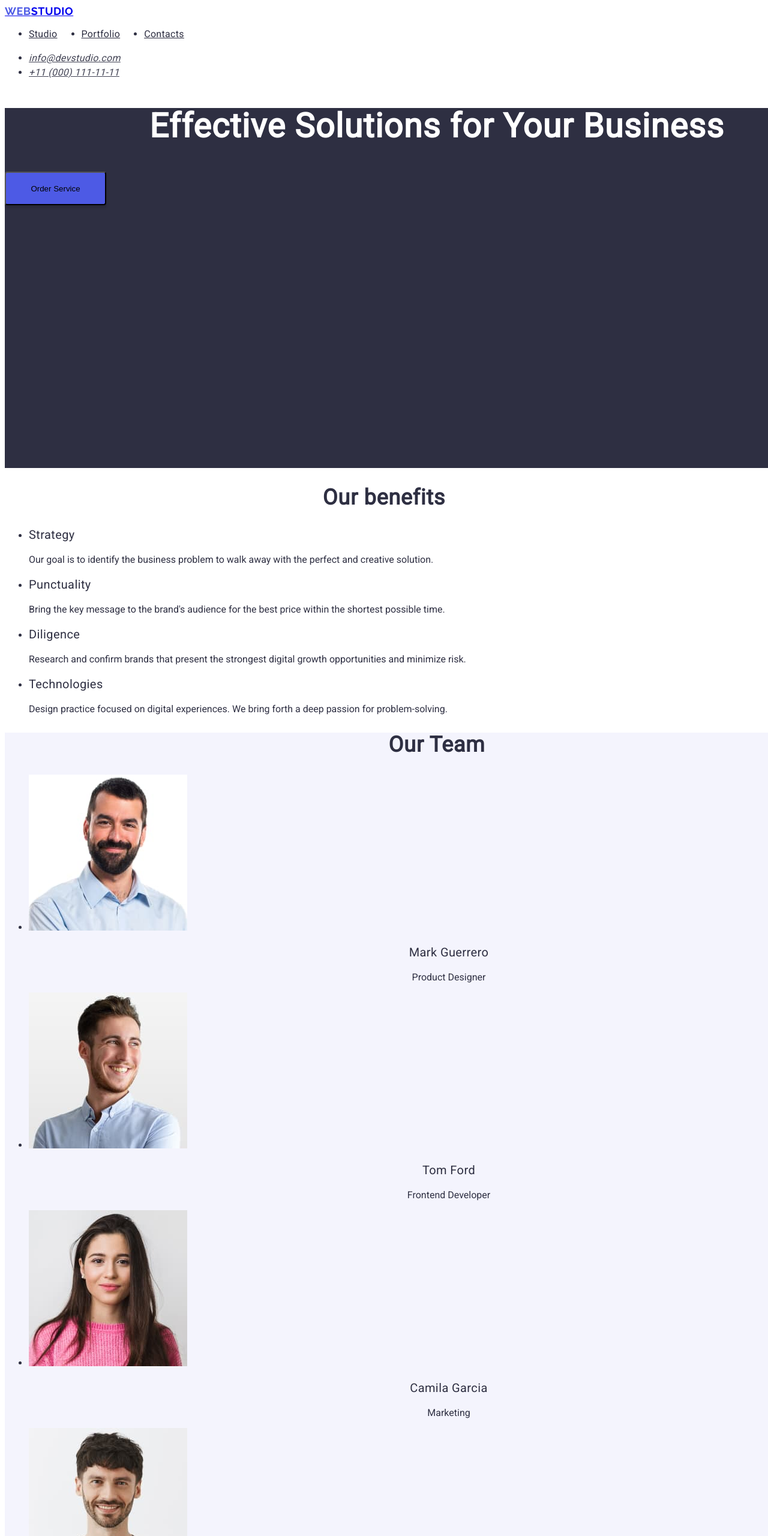
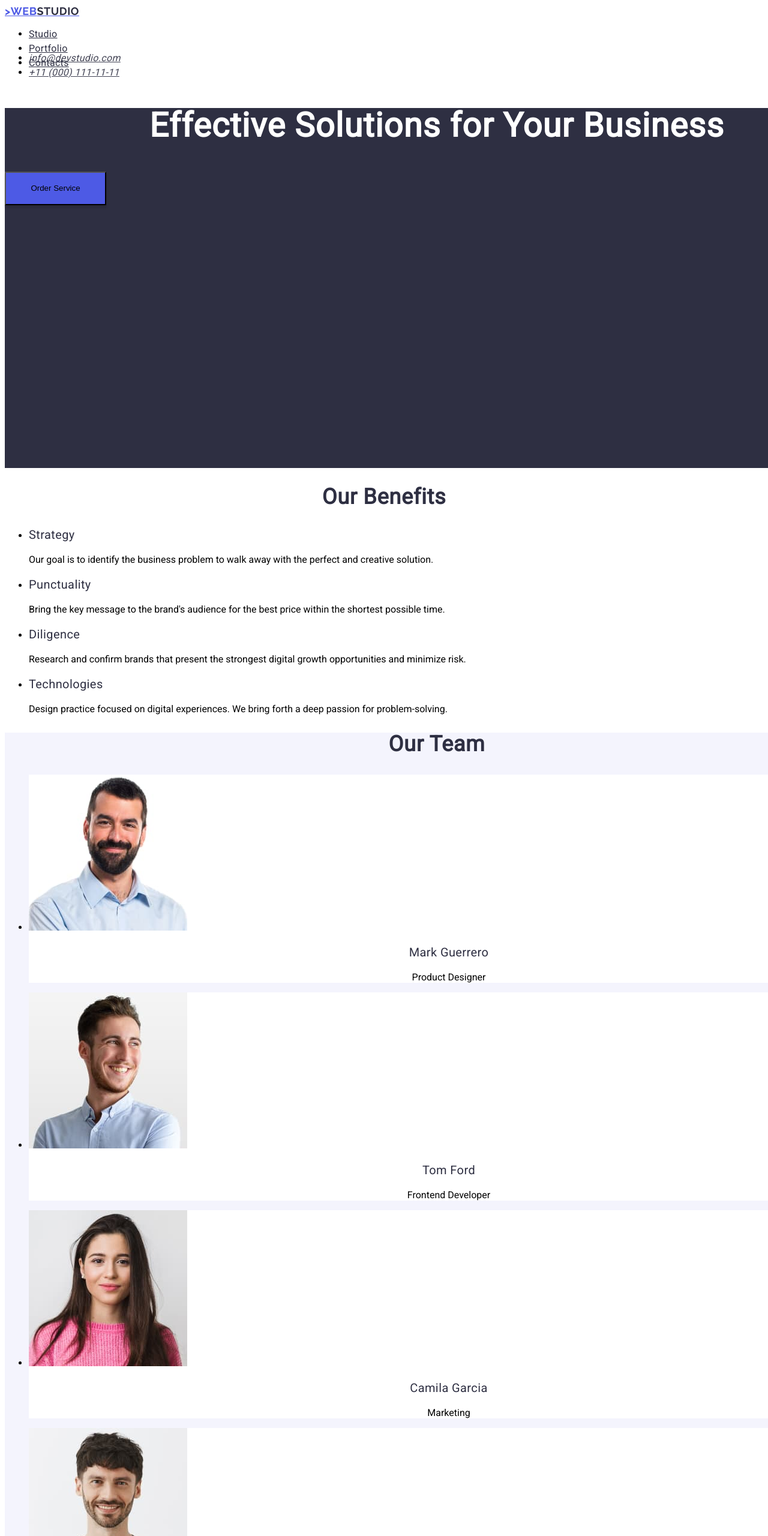
Before and after one commit to baronKefteme/goit-markup-hw-02, a plain HTML site: page index.html in a window 1280 px wide. Shown: the top 2560 px of the page at 60% size. Drawn offline with Linux system fonts and the light colour scheme.

Commit message:
good ending

```diff
--- a/css/styles.css
+++ b/css/styles.css
@@ -1,6 +1,7 @@
 body{
     font-family: "Roboto", sans-serif;
-    color:#2e2f42;
+    color: #434455
+    background-color: #FFFFFF
 }
 .logo{
     font-family: "Raleway", sans-serif;
@@ -9,21 +10,17 @@ body{
     line-height: 117%;
     letter-spacing: 0.03em;
     text-transform: uppercase;
+    color: #4d5ae5;
 }
-.weblogo{
+.logostudio{
     font-weight: 700;
     font-size: 18px;
     line-height: 1.16667;
     letter-spacing: 0.03em;
     text-transform: uppercase;
-    color: #4d5ae5;
+    color: #2e2f42;
 }
 .links{
-    display: flex;
-    align-items: flex-start;
-    justify-content: flex-start;
-    flex-direction: row;
-    gap: 40px;
     width: 261px;
     height: 24px;
 }
@@ -55,7 +52,7 @@ body{
 .main-title{
     font-weight: 700;
     font-size: 56px;
-    line-height: 1.07143;
+    line-height: 1.07;
     letter-spacing: 0.02em;
     color: #fff;
     text-align: center;
@@ -64,12 +61,17 @@ body{
     cursor: pointer;
     box-shadow: 0 4px 4px 0 rgba(0, 0, 0, 0.15);
     background: #4d5ae5;
-    border-radius: 4px;
-    padding: 16px 32px;
     width: 169px;
     height: 56px;
-    box-shadow: 0 4px 4px 0 rgba(0, 0, 0, 0.15);
-    background: #4d5ae5;
+    font-family: "Roboto", sans-serif
+    font-weight: 500
+    font-size: 16px
+    line-height: 1.5
+    letter-spacing: 0.04em
+    color: #ffffff
+}
+.order-botton:hover, .order-botton:focus{
+    background-color: #404BBF
 }
 .subtitle{
     font-weight: 500;
@@ -81,10 +83,11 @@ body{
 .title{
     font-weight: 700;
     font-size: 36px;
-    line-height: 1.11111;
+    line-height: 1.11;
     letter-spacing: 0.02em;
     text-align: center;
     color: #2e2f42;
+    text-transform: capitalize
 }
 .ourteam{
     width: 1440px;
@@ -104,4 +107,28 @@ footer{
 }
 .align{
     text-align: center;
+    line-height: 1.5
+    letter-spacing: 0.02em
+    color:#434455
 }
+.inform{
+    line-height: 1.5
+    letter-spacing: 0.02em
+    color:#434455
+}
+.list{
+    background-color: #FFFFFF
+}
+.oursubtitle{
+    font-weight: 500
+    font-size: 20px
+    line-height: 1.2
+    letter-spacing: 0.02em
+    color:#2e2f42
+}
+.paragraph{
+    font-size: 16px
+    line-height: 1.5
+    letter-spacing: 0.02em
+    color:#434455
+}
--- a/index.html
+++ b/index.html
@@ -16,14 +16,14 @@
 <body>
   <header>
     <nav>
-      <a class="logo" href="./index.html"><span class="weblogo">Web</span>Studio</a>
+      <a class="logo" href="./index.html">>Web<span class="logostudio">Studio</span></a>
       <ul class="links">
-        <li><a href="#" class="link">Studio</a></li>
-        <li><a href="#" class="link">Portfolio</a></li>
-        <li><a href="#" class="link">Contacts</a></li>
+        <li><a href="./index.html" class="link">Studio</a></li>
+        <li><a href="" class="link">Portfolio</a></li>
+        <li><a href="" class="link">Contacts</a></li>
       </ul>
     </nav>
-    <address>
+    <address class="addressa">
     <ul class="dopinfo">
       <li>
       <a href="mailto:info@devstudio.com" class="mail-tel">info@devstudio.com</a>
@@ -44,28 +44,28 @@
       <ul>
         <li>
           <h3 class="subtitle">Strategy</h3>
-          <p>
+          <p class="inform">
             Our goal is to identify the business problem to walk away with the perfect and
             creative solution.
           </p>
         </li>
         <li>
           <h3 class="subtitle">Punctuality</h3>
-          <p>
+          <p class="inform">
             Bring the key message to the brand's audience for the best price within the shortest
             possible time.
           </p>
         </li>
         <li>
           <h3 class="subtitle">Diligence</h3>
-          <p>
+          <p class="inform">
             Research and confirm brands that present the strongest digital growth opportunities
             and minimize risk.
           </p>
         </li>
         <li>
           <h3 class="subtitle">Technologies</h3>
-          <p>
+          <p class="inform">
             Design practice focused on digital experiences. We bring forth a deep passion for
             problem-solving.
           </p>
@@ -75,22 +75,22 @@
     <section class="ourteam">
       <h2 class="title">Our Team</h2>
       <ul>
-        <li>
+        <li class="list">
           <img src="./images/markguerrero.jpg" alt="Mark Guerrero" width="264" height="260" />
             <h3 class="subtitle align">Mark Guerrero</h3>
             <p class="align">Product Designer</p>
         </li>
-        <li>
+        <li class="list">
           <img src="./images/tomford.jpg" alt="Tom Ford" width="264" height="260" />
             <h3 class="subtitle align">Tom Ford</h3>
             <p class="align">Frontend Developer</p>
         </li>
-        <li>
+        <li class="list">
           <img src="./images/camilagarcia.jpg" alt="Camila Garcia" width="264" height="260" />
             <h3 class="subtitle align">Camila Garcia</h3>
             <p class="align">Marketing</p>
         </li>
-        <li>
+        <li class="list">
           <img src="./images/danielwilson.jpg" alt="Daniel Wilson" width="264" height="260" />
             <h3 class="subtitle align">Daniel Wilson</h3>
             <p class="align">UI Designer</p>
@@ -102,27 +102,39 @@
       <ul>
         <li>
           <img src="./images/image1.jpg" alt="bankapp" width="360" height="300" />
+          <h3 class="oursubtitle">Banking App</h3>
+          <p class="paragraph">App</p>
         </li>
         <li>
           <img src="./images/image2.jpg" alt="phonepay" width="360" height="300" />
+          <h3 class="oursubtitle">Cashless Payment</h3>
+          <p class="paragraph">Marketing</p>
         </li>
         <li>
           <img src="./images/image3.jpg" alt="meditationapp" width="360" height="300" />
+          <h3 class="oursubtitle">Meditation App</h3>
+          <p class="paragraph">App</p>
         </li>
         <li>
           <img src="./images/image4.jpg" alt="taxidriver" width="360" height="300" />
+          <h3 class="oursubtitle">Taxi Service</h3>
+          <p class="paragraph">Marketing</p>
         </li>
         <li>
           <img src="./images/image5.jpg" alt="phonewallpapers" width="360" height="300" />
+          <h3 class="oursubtitle">Screen Illustrations</h3>
+          <p class="paragraph">Desing</p>
         </li>
         <li>
           <img src="./images/image6.jpg" alt="woman" width="360" height="300" />
+          <h3 class="oursubtitle">Online Courses</h3>
+          <p class="paragraph">Marketing</p>
         </li>
       </ul>
     </section>
   </main>
-  <footer>
-    <a href="./index.html" class="logo"><span class="weblogo">Web</span>Studio</a>
+  <footer class="endfooter">
+    <a class="logo" href="./index.html">>Web<span class="logostudio">Studio</span></a>
     <p class="enddescr">
       Increase the flow of customers and sales for your business with digital marketing & growth
       solutions.
```
